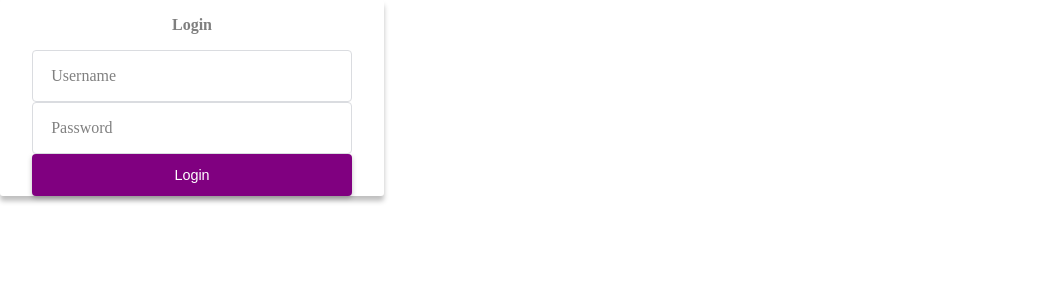
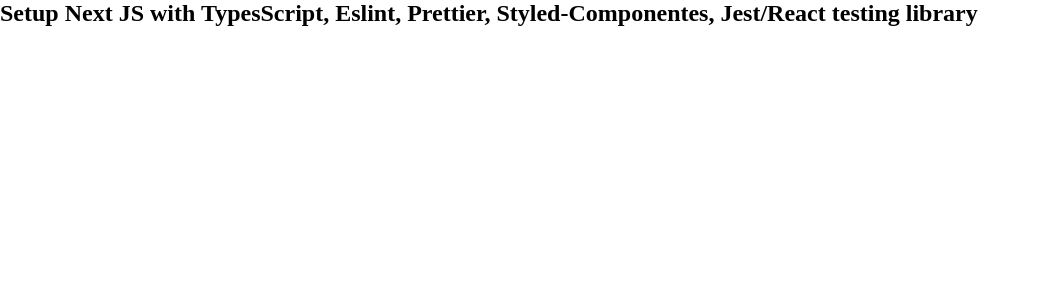
Before and after one commit to oandmiranda/next-setup, a Next.js app: page / in a window 1280 px wide. Shown: the top 300 px of the page, without its empty margins (0-1040 px from the left). Built offline with nearby package versions, Linux system fonts and the light colour scheme.

Commit message:
add themeProvider

```diff
--- a/pages/_app.tsx
+++ b/pages/_app.tsx
@@ -1,11 +1,15 @@
 import GlobalStyle from '@src/styles/globalStyle';
+import { ThemeProvider } from 'styled-components';
 import type { AppProps } from 'next/app';
+import theme from '@src/styles/themes';
 
 export default function App({ Component, pageProps }: AppProps) {
   return (
     <>
-      <GlobalStyle />
-      <Component {...pageProps} />
+      <ThemeProvider theme={theme}>
+        <GlobalStyle />
+        <Component {...pageProps} />
+      </ThemeProvider>
     </>
   );
 }
--- a/pages/_document.tsx
+++ b/pages/_document.tsx
@@ -1,19 +1,6 @@
-// import { Html, Head, Main, NextScript } from 'next/document';
-
-// export default function Document() {
-//   return (
-//     <Html lang="pt-br">
-//       <Head />
-//       <body>
-//         <Main />
-//         <NextScript />
-//       </body>
-//     </Html>
-//   );
-// }
-
 import Document, { DocumentContext } from 'next/document';
 import { ServerStyleSheet } from 'styled-components';
+import { Html, Head, Main, NextScript } from 'next/document';
 
 export default class MyDocument extends Document {
   static async getInitialProps(ctx: DocumentContext) {
@@ -36,4 +23,16 @@
       sheet.seal();
     }
   }
+
+  render() {
+    return (
+      <Html lang="pt-br">
+        <Head />
+        <body>
+          <Main />
+          <NextScript />
+        </body>
+      </Html>
+    );
+  }
 }
--- a/pages/index.tsx
+++ b/pages/index.tsx
@@ -1,7 +1,4 @@
 import Head from 'next/head';
-import Button from '@src/components/Button';
-import Form from '@src/components/Form';
-import InputField from '@src/components/InputField';
 
 export default function Home() {
   return (
@@ -13,11 +10,10 @@
         <link rel="icon" href="/favicon.ico" />
       </Head>
       <main>
-        <Form>
-          <InputField label={'Username'} />
-          <InputField label={'Password'} type={'password'} />
-          <Button title="Login" />
-        </Form>
+        <h2>
+          Setup Next JS with TypesScript, Eslint, Prettier, Styled-Componentes,
+          Jest/React testing library
+        </h2>
       </main>
     </>
   );
--- a/src/components/Button/index.tsx
+++ /dev/null
@@ -1,13 +0,0 @@
-import React from 'react';
-import { ButtonProps } from '../../../types/propTypes';
-import { Container } from './style';
-
-const Button = ({ title, type, onClick }: ButtonProps) => {
-  return (
-    <Container type={type} onClick={onClick}>
-      {title}
-    </Container>
-  );
-};
-
-export default Button;
--- a/src/components/Button/style.ts
+++ /dev/null
@@ -1,19 +0,0 @@
-import styled from 'styled-components';
-
-export const Container = styled.button`
-  border: none;
-  background-color: purple;
-  color: #fff;
-  font-size: 0.9rem;
-  width: 100%;
-  padding: 0.8rem;
-  cursor: pointer;
-  transition: all 0.5s;
-  border-radius: 4px;
-  outline: none;
-  box-shadow: 0 2px 5px rgba(0, 0, 0, 0.25);
-
-  &:hover {
-    background-color: #707070;
-  }
-`;
--- a/src/components/Form/index.tsx
+++ /dev/null
@@ -1,15 +0,0 @@
-import React from 'react';
-import { FormProps } from '../../../types/propTypes';
-import { FormContainer, FormTitle } from './style';
-
-const Form = ({ children }: FormProps) => {
-  const teste: string = 'Login';
-  return (
-    <FormContainer>
-      <FormTitle>{teste}</FormTitle>
-      {children}
-    </FormContainer>
-  );
-};
-
-export default Form;
--- a/src/components/Form/style.ts
+++ /dev/null
@@ -1,29 +0,0 @@
-import styled from 'styled-components';
-
-export const FormContainer = styled.form`
-  display: flex;
-  flex-direction: column;
-  justify-content: space-evenly;
-  transition: all 0.5s;
-  width: 30%;
-  height: 70%;
-  box-shadow: 0 5px 5px rgba(0, 0, 0, 0.25);
-  border-radius: 3px;
-  padding: 0 2rem;
-
-  @media (max-width: 1024px) {
-    width: 50%;
-  }
-
-  @media (max-width: 768px) {
-    box-shadow: none;
-    width: 100%;
-  }
-`;
-
-export const FormTitle = styled.h2`
-  text-align: center;
-  color: rgba(0, 0, 0, 0.5);
-  font-size: 1rem;
-  padding: 1rem;
-`;
--- a/src/components/InputField/index.tsx
+++ /dev/null
@@ -1,14 +0,0 @@
-import React from 'react';
-import { InputFieldProps } from '../../../types/propTypes';
-import { Container, Input, Label } from './style';
-
-const InputField = ({ label, type }: InputFieldProps) => {
-  return (
-    <Container>
-      <Input type={type} placeholder=" " />
-      <Label> {label} </Label>
-    </Container>
-  );
-};
-
-export default InputField;
--- a/src/components/InputField/style.ts
+++ /dev/null
@@ -1,45 +0,0 @@
-import styled from 'styled-components';
-
-export const Container = styled.div`
-  position: relative;
-  display: flex;
-  justify-content: center;
-  align-items: center;
-`;
-
-export const Input = styled.input`
-  width: 100%;
-  padding: 1rem 1.2rem;
-  border: 1px solid #dadce0;
-  border-radius: 4px;
-  font-size: 1rem;
-  outline-color: transparent;
-
-  &:focus {
-    border: 3px solid #1ca34d;
-  }
-
-  &:not(:placeholder-shown) + span,
-  &:focus + span {
-    color: #1ca34d;
-    transform: translateX(10px) translateY(-25px);
-    font-size: 0.75rem;
-    font-weight: 600;
-    padding: 0 6px;
-    background-color: #fff;
-  }
-
-  &:not(:focus) + span {
-    color: #808080;
-  }
-`;
-
-export const Label = styled.span`
-  position: absolute;
-  left: 0;
-  padding-left: 1.2rem;
-  font-size: 1rem;
-  color: #7f8fa6;
-  pointer-events: none;
-  transition: 0.6s;
-`;
```
Also changed, not shown: src/components/Box/box.tsx (deleted, +0 -9 lines), 1 other file (tests, documents, lock files or other folders).
